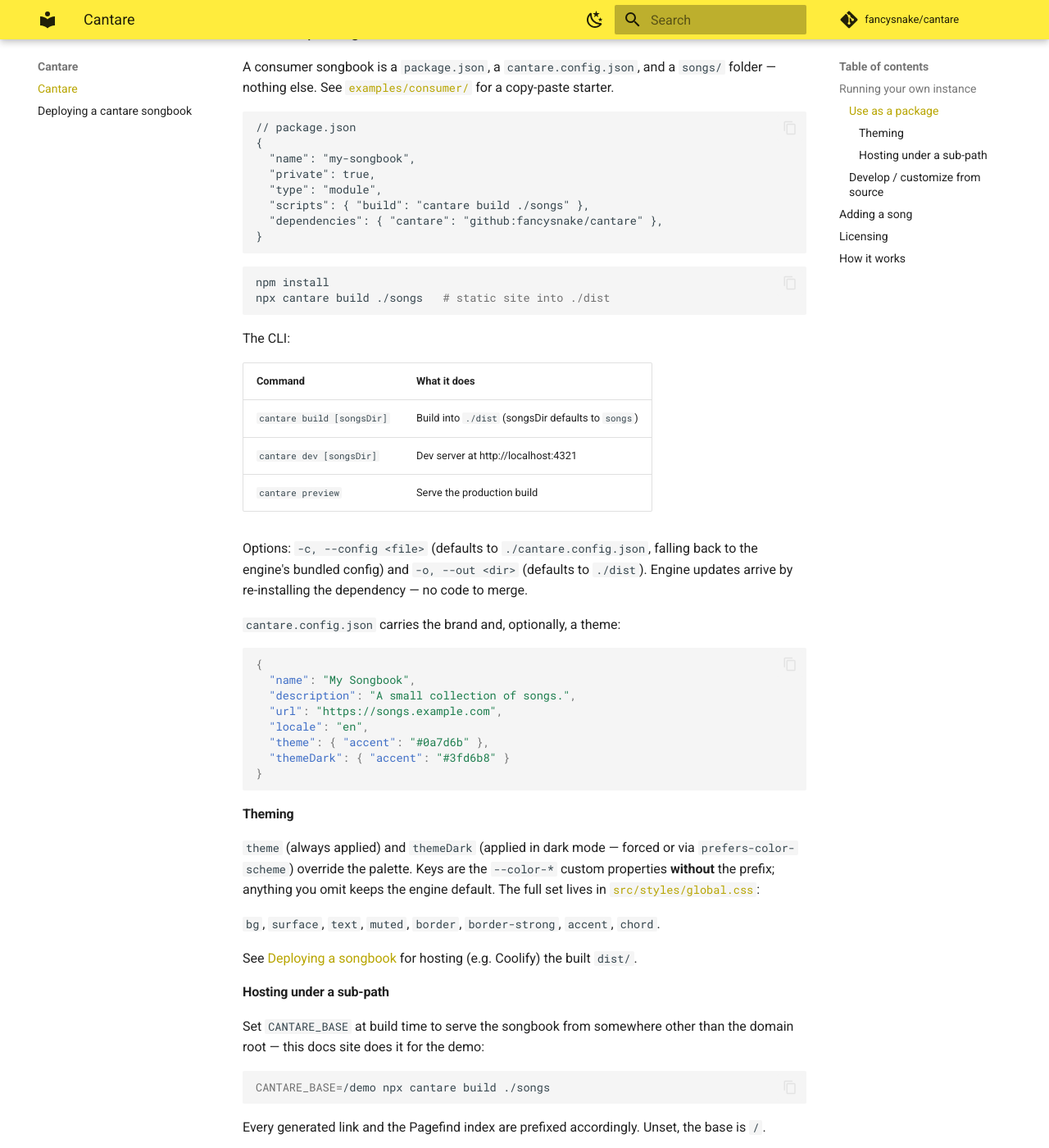
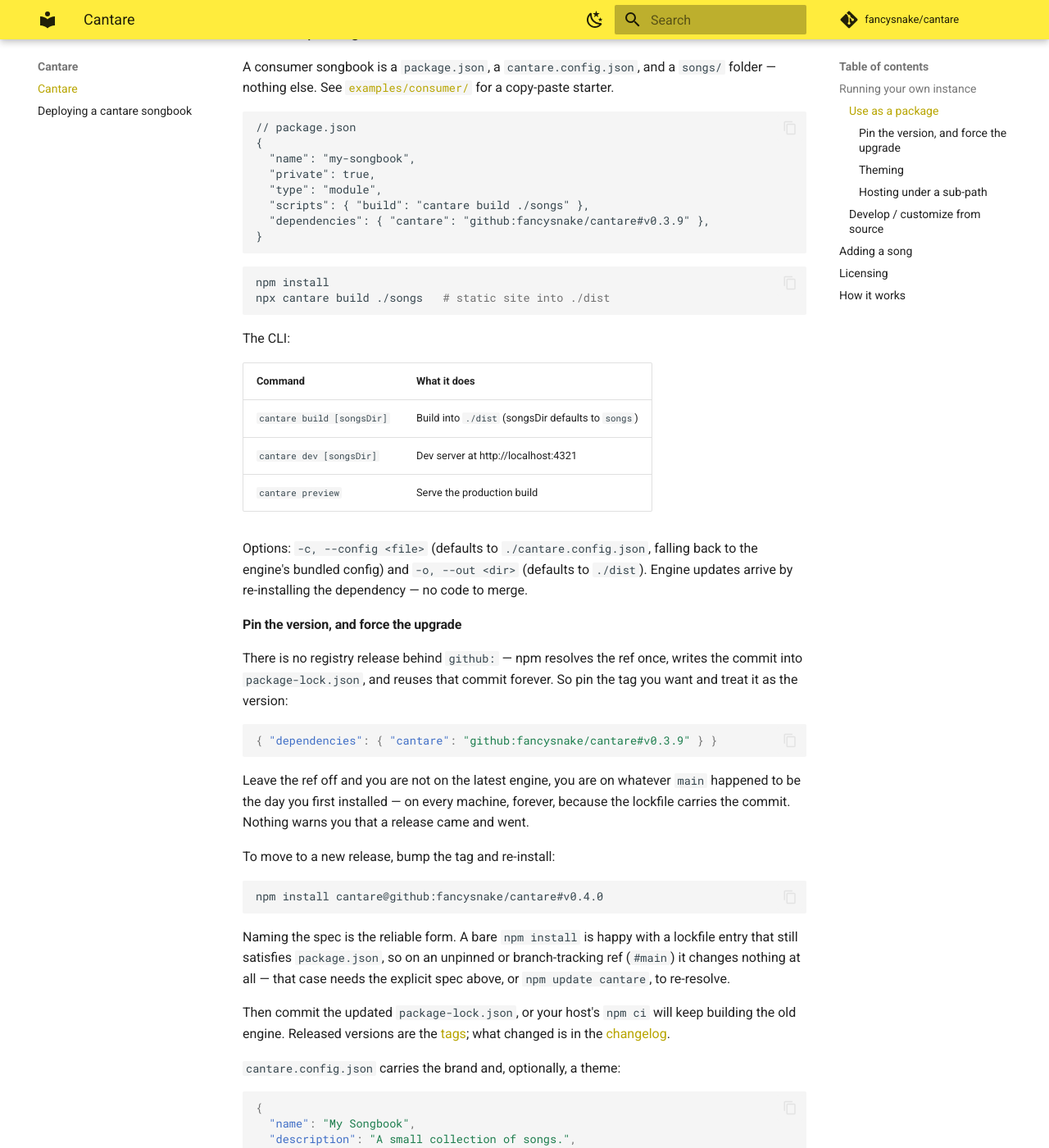
Before and after one commit to fancysnake/cantare, an MkDocs documentation site: the page built from docs/index.md, in a window 1280 px wide and 1400 px high, scrolled down 752 px. Shown: the whole window at 82% size. Built offline with MkDocs 1.6.1 and Material for MkDocs 9.7.7, drawn with Linux system fonts in a browser that asks for light colours; comment, search, counter and statistics services are not loaded.

Commit message:
Document pinning the engine and forcing an upgrade
A github: dependency resolves once and then freezes in the lockfile, so an
unpinned consumer is not on the latest engine — it is on the commit main
happened to be at install time, with nothing to say so.

````diff
--- a/docs/index.md
+++ b/docs/index.md
@@ -43,7 +43,7 @@ for a copy-paste starter.
   "private": true,
   "type": "module",
   "scripts": { "build": "cantare build ./songs" },
-  "dependencies": { "cantare": "github:fancysnake/cantare" },
+  "dependencies": { "cantare": "github:fancysnake/cantare#v0.3.9" },
 }
 ```
 
@@ -64,6 +64,37 @@ Options: `-c, --config <file>` (defaults to `./cantare.config.json`, falling
 back to the engine's bundled config) and `-o, --out <dir>` (defaults to
 `./dist`). Engine updates arrive by re-installing the dependency — no code to
 merge.
+
+#### Pin the version, and force the upgrade
+
+There is no registry release behind `github:` — npm resolves the ref once,
+writes the commit into `package-lock.json`, and reuses that commit forever.
+So pin the tag you want and treat it as the version:
+
+```json
+{ "dependencies": { "cantare": "github:fancysnake/cantare#v0.3.9" } }
+```
+
+Leave the ref off and you are not on the latest engine, you are on whatever
+`main` happened to be the day you first installed — on every machine, forever,
+because the lockfile carries the commit. Nothing warns you that a release came
+and went.
+
+To move to a new release, bump the tag and re-install:
+
+```sh
+npm install cantare@github:fancysnake/cantare#v0.4.0
+```
+
+Naming the spec is the reliable form. A bare `npm install` is happy with a
+lockfile entry that still satisfies `package.json`, so on an unpinned or
+branch-tracking ref (`#main`) it changes nothing at all — that case needs the
+explicit spec above, or `npm update cantare`, to re-resolve.
+
+Then commit the updated `package-lock.json`, or your host's `npm ci` will keep
+building the old engine. Released versions are the
+[tags](https://github.com/fancysnake/cantare/tags); what changed is in the
+[changelog](https://github.com/fancysnake/cantare/blob/main/CHANGELOG.md).
 
 `cantare.config.json` carries the brand and, optionally, a theme:
 
````
Also changed, not shown: docs/deploy.md (+7 -2 lines), 1 other file.
